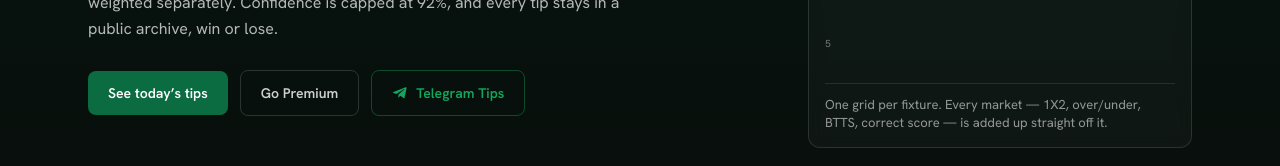
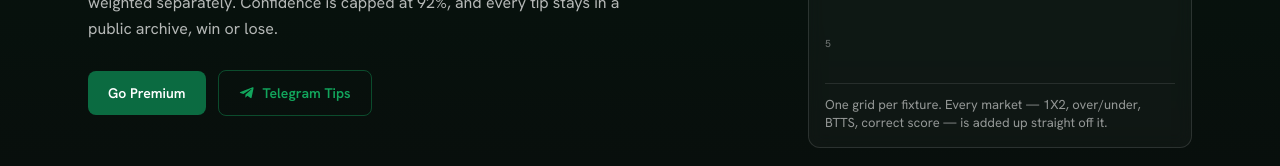
Before and after one commit to iveensmith/kylerPreditz, a Next.js app: page / in a window 1280 px wide. Shown: the part 469-635 px from the top of the page. Built offline with nearby package versions, Linux system fonts and the light colour scheme; no server answers; the database is empty.

Commit message:
hero: drop "See today's tips" CTA, make "Go Premium" the green button
Co-Authored-By: Claude Sonnet 5 <noreply@anthropic.com>
Claude-Session: https://claude.ai/code/session_01HYEXWoNWdTSQTeusj9dZMe

```diff
--- a/src/components/home/Hero.tsx
+++ b/src/components/home/Hero.tsx
@@ -29,14 +29,8 @@ export function Hero() {
           </p>
           <div className="mt-7 flex flex-wrap items-center gap-3">
             <Link
-              href="#todays-tips"
+              href="/vip"
               className="inline-flex items-center rounded-[var(--radius-control)] bg-brand px-5 py-3 text-sm font-semibold text-white transition-colors hover:bg-brand-hover"
-            >
-              See today&rsquo;s tips
-            </Link>
-            <Link
-              href="/vip"
-              className="inline-flex items-center rounded-[var(--radius-control)] border border-white/15 px-5 py-3 text-sm font-semibold text-white/80 transition-colors hover:border-white/35 hover:text-white"
             >
               Go Premium
             </Link>
```
